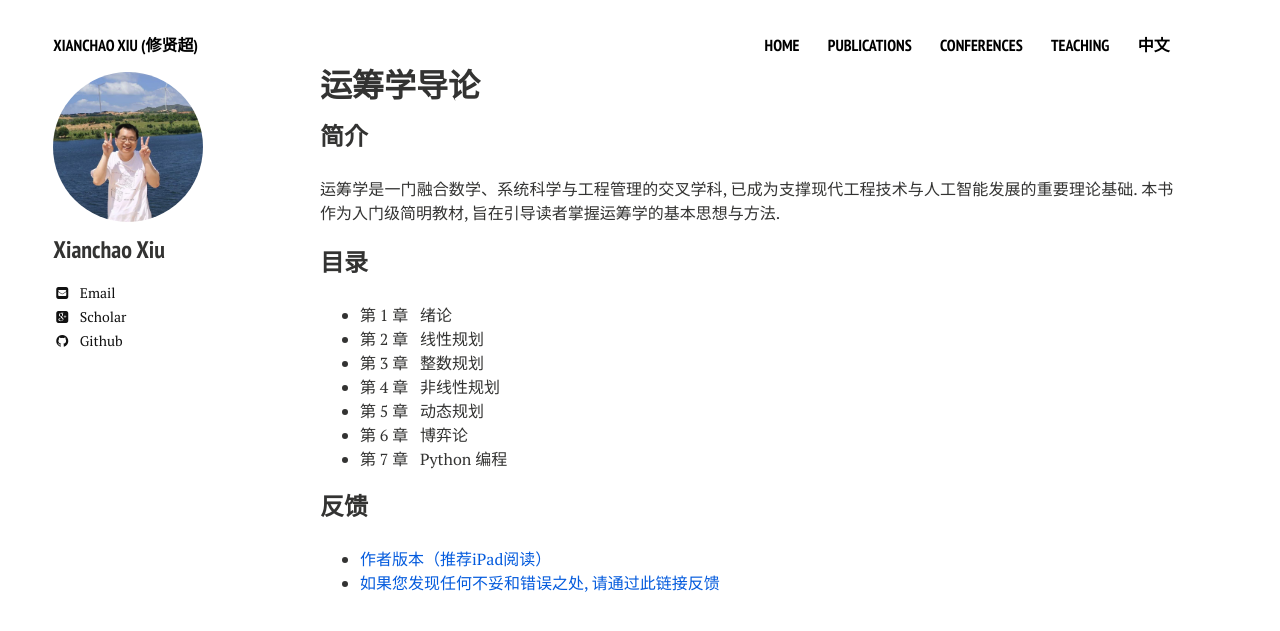
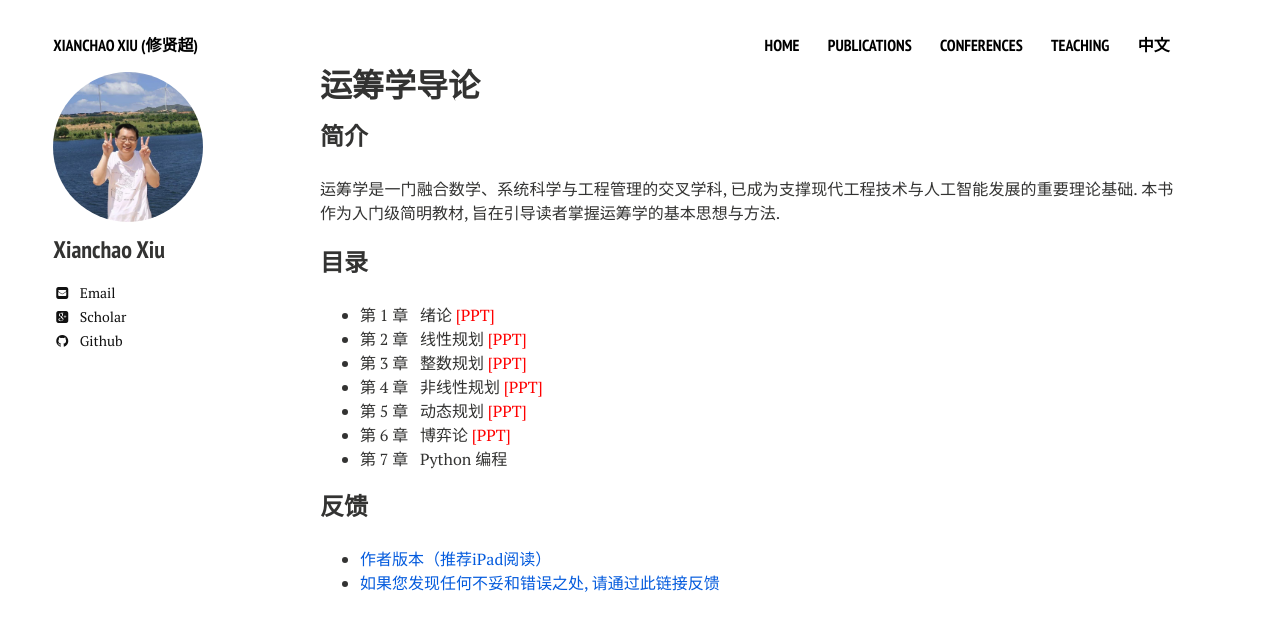
Before and after one commit to xianchaoxiu/xianchaoxiu.github.io, a Jekyll site: the page built from chinese/book/OR/index.md, in a window 1280 px wide. Shown: the top 631 px of the page. Built offline with Jekyll 4.4.1, drawn with Linux system fonts in a browser that asks for light colours; nearby versions of some CDN libraries.

Commit message:
Update index.md

```diff
--- a/chinese/book/OR/index.md
+++ b/chinese/book/OR/index.md
@@ -10,12 +10,12 @@ share: false
 
 
 ### 目录
-*  第 1 章 &nbsp;  绪论 <br>
-*  第 2 章 &nbsp;  线性规划 <br>
-*  第 3 章 &nbsp;  整数规划 <br>
-*  第 4 章 &nbsp;  非线性规划 <br>
-*  第 5 章 &nbsp;  动态规划 <br>
-*  第 6 章 &nbsp;  博弈论 <br>
+*  第 1 章 &nbsp;  绪论 <a href="https://github.com/xianchaoxiu/绪论.pdf" class="textlink" target="_blank" style="color: red;">[PPT]</a> <br>
+*  第 2 章 &nbsp;  线性规划  <a href="https://github.com/xianchaoxiu/线性规划.pdf" class="textlink" target="_blank" style="color: red;">[PPT]</a> <br>
+*  第 3 章 &nbsp;  整数规划 <a href="https://github.com/xianchaoxiu/整数规划.pdf" class="textlink" target="_blank" style="color: red;">[PPT]</a> <br>
+*  第 4 章 &nbsp;  非线性规划  <a href="https://github.com/xianchaoxiu/非线性规划.pdf" class="textlink" target="_blank" style="color: red;">[PPT]</a> <br>
+*  第 5 章 &nbsp;  动态规划 <a href="https://github.com/xianchaoxiu/动态规划.pdf" class="textlink" target="_blank" style="color: red;">[PPT]</a> <br>
+*  第 6 章 &nbsp;  博弈论  <a href="https://github.com/xianchaoxiu/博弈论.pdf" class="textlink" target="_blank" style="color: red;">[PPT]</a> <br>
 *  第 7 章 &nbsp;  Python 编程 <br>
 
 
```
